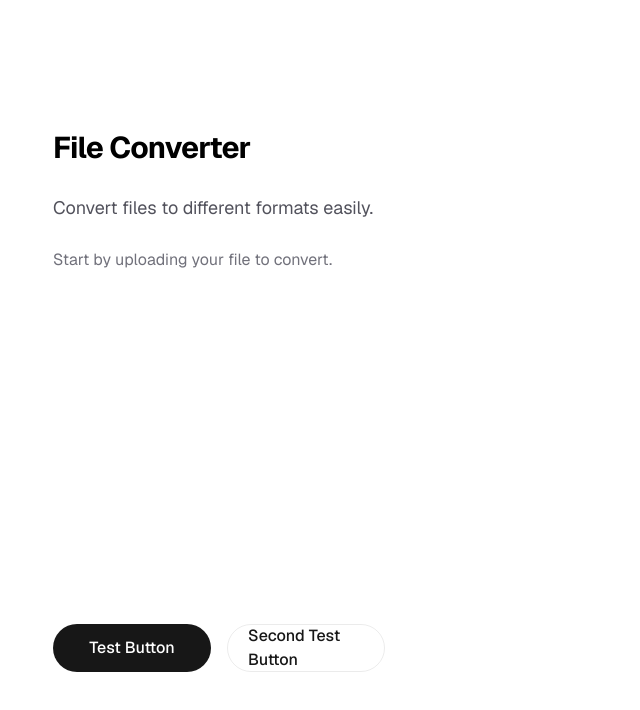
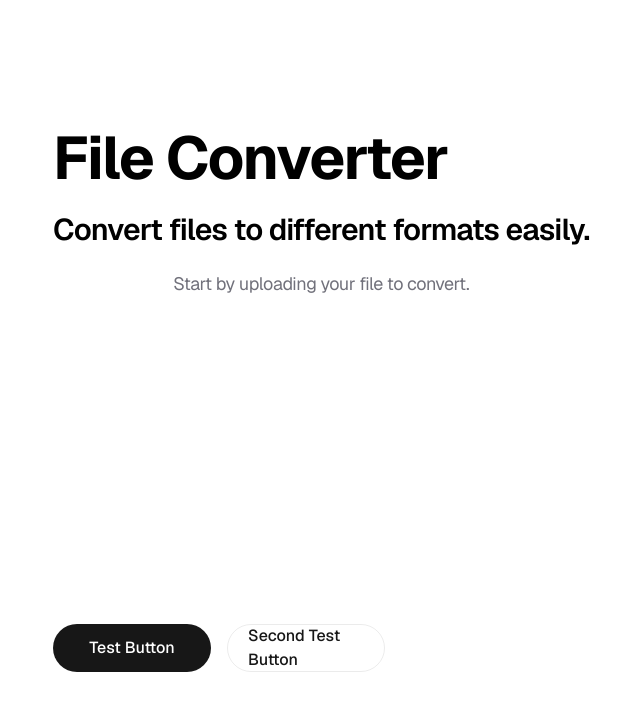
Before and after one commit to JackGavo/file-converter, a Next.js app in the folder file-converter/: page / in a window 1280 px wide. Shown: the top 710 px of the page, without its empty margins (267-907 px from the left). Built offline with nearby package versions, Linux system fonts and the light colour scheme.

Commit message:
refactor: further page updates

```diff
--- a/file-converter/app/page.tsx
+++ b/file-converter/app/page.tsx
@@ -6,28 +6,18 @@ export default function Home() {
     <div className="flex flex-col flex-1 items-center justify-center bg-zinc-50 font-sans dark:bg-black">
       <main className="flex flex-1 w-full max-w-3xl flex-col items-center justify-between py-32 px-16 bg-white dark:bg-black sm:items-start">
 
-        {/* <Image
-          className="dark:invert h-5 w-[100px]"
-          src=""//"todo - replace with logo"
-          alt="todo - replace with logo"
-          width={100}
-          height={20}
-          priority
-        /> */}
-
         <div className="flex flex-col items-center gap-6 text-center sm:items-start sm:text-left">
-
-          <h1 className="max-w-xs text-3xl font-bold leading-10 tracking-tight text-black dark:text-zinc-50">
+          <h1 className="max-w-lg text-6xl font-bold tracking-tight text-black dark:text-zinc-50">
             {pageData.heading}
           </h1>
 
-          <h2 className="max-w-md text-lg leading-8 text-zinc-600 dark:text-zinc-400">
+          <h2 className="text-3xl font-semibold tracking-tight text-black dark:text-zinc-50">
             {pageData.description}
           </h2>
 
-          <h2 className="max-w-md text-md leading-6 text-zinc-500 dark:text-zinc-400">
+          <p className="mx-auto text-lg tracking-tight leading-6 text-zinc-500 dark:text-zinc-400">
             {pageData.subtext}
-          </h2>
+          </p>
 
         </div>
 
```
